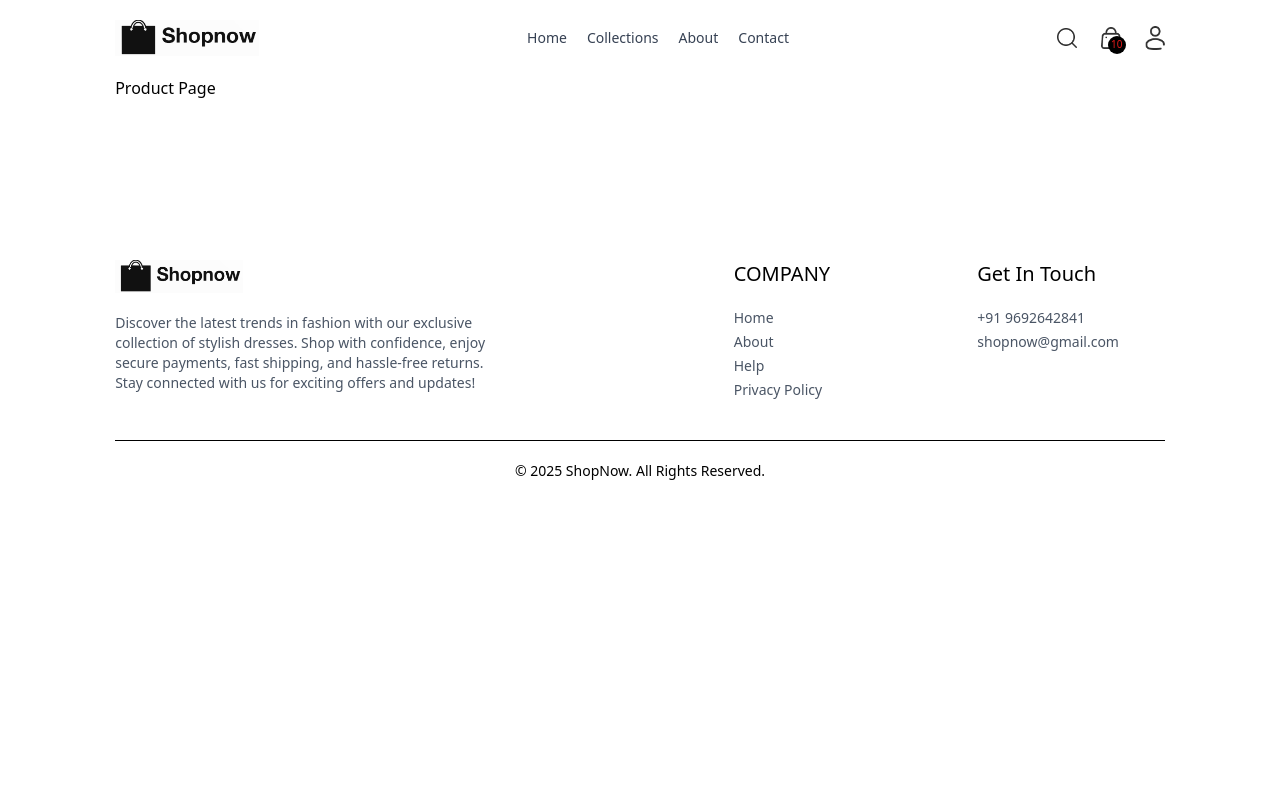
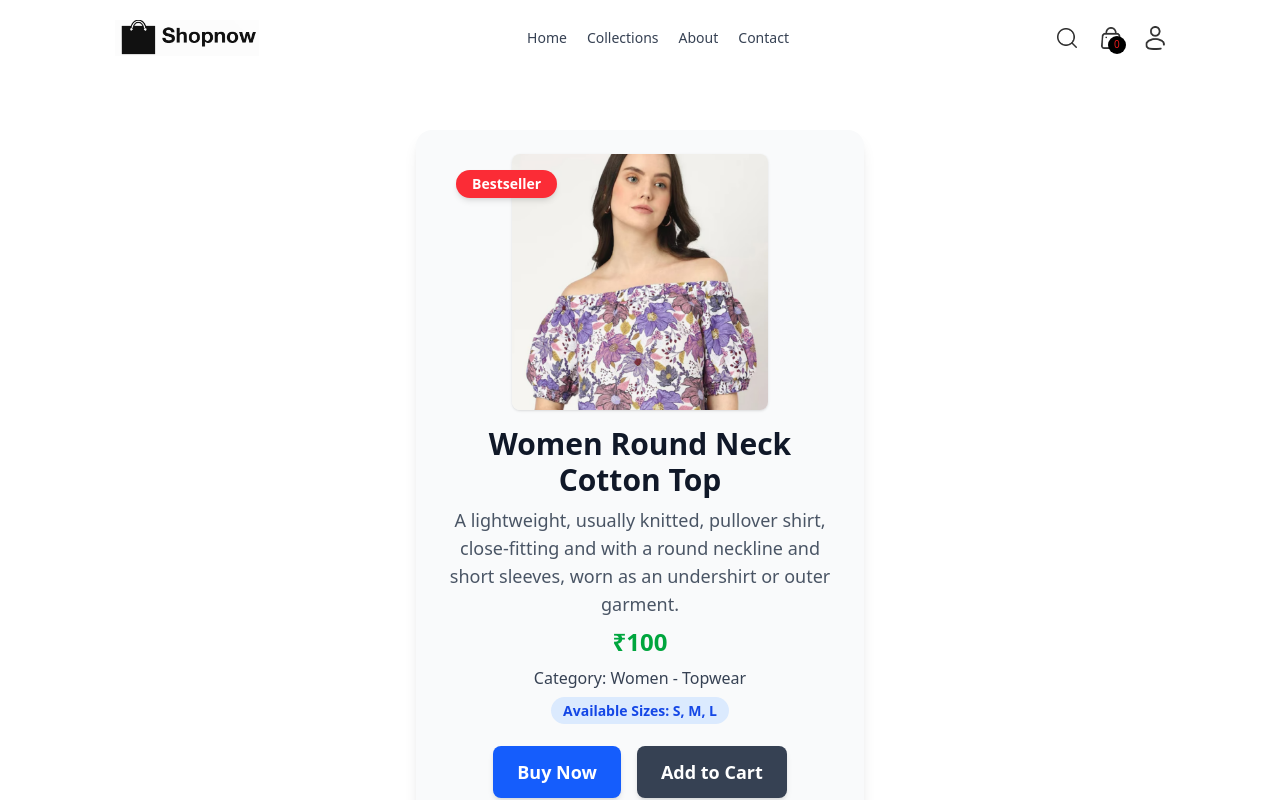
Before and after one commit to PratikParida2/E-Commerce-Project, a React (Vite) app: page /product/aaaaa in a window 1280 px wide. Shown: the top 800 px of the page. Built offline with nearby package versions, Linux system fonts and the light colour scheme.

Commit message:
Currently Working On Product Page

```diff
--- a/src/components/NavBar.jsx
+++ b/src/components/NavBar.jsx
@@ -5,7 +5,7 @@ import { ShopContext } from '../context/ShopContext';
 
 const NavBar = () => {
   const [visible,setVisible]=useState(false);
-  const {showSearch,setShowSearch}=useContext(ShopContext);
+  const {showSearch,setShowSearch,cart}=useContext(ShopContext);
   return (
     <div className='flex items-center justify-between py-5 font-medium '>
       <Link to={'/'}><img src={assets.logo} alt="logo" className='w-36' /></Link>
@@ -35,7 +35,7 @@ const NavBar = () => {
 
         <Link to='/cart' className='relative'>
             <img src={assets.cart_icon} className='w-5 min-w-5' alt="" />
-            <p className='absolute right-[-5px] bottom-[-5px] w-[18px] leading-4 bg-black text-[#e61b1b] aspect-square rounded-full text-[10px] text-center'>10</p>
+            <p className='absolute right-[-5px] bottom-[-5px] w-[18px] leading-4 bg-black text-[#e61b1b] aspect-square rounded-full text-[10px] text-center'>{cart.length}</p>
         </Link>
         <div className='group relative'>
             <img src={assets.profile_icon} className='cursor-pointer w-5' alt="" />
--- a/src/components/ShowProduct.jsx
+++ b/src/components/ShowProduct.jsx
@@ -1,9 +1,8 @@
 import React, { useContext } from 'react'
 import { ShopContext } from '../context/ShopContext'
 import { Link } from 'react-router';
-
 const ShowProduct = ({id,name,image,price}) => {
-    const {currency}=useContext(ShopContext);
+    const {currency,products}=useContext(ShopContext);
   return (
     <Link  className='text-gray-700 cursor-pointer' to={`/product/${id}`}>
         <div className='overflow-hidden'>
--- a/src/context/ShopContext.jsx
+++ b/src/context/ShopContext.jsx
@@ -8,8 +8,9 @@ const ShopContextProvider=(props)=>
     const deliveryCharge=10;
     const[showSearch,setShowSearch]=useState(false);
     const[search,setSearch]=useState('');
+    let cart=[];
     const value={
-        products,currency,deliveryCharge,showSearch,setShowSearch,search,setSearch
+        products,currency,deliveryCharge,showSearch,setShowSearch,search,setSearch,cart
     }
     return (
         <ShopContext.Provider value={value}>
--- a/src/pages/Product.jsx
+++ b/src/pages/Product.jsx
@@ -1,10 +1,65 @@
-import React from 'react'
+import React, { useContext } from 'react'
+import { useParams } from 'react-router'
+import { ShopContext } from '../context/ShopContext';
+import ShowProduct from '../components/ShowProduct';
+const Product = () => {
+  const {products,cart}=useContext(ShopContext);
 
-const Product = () => {
+  const parameter=useParams();
+  let index=-1;
+
+  console.log(products);
+  for(let i=0;i<products.length;i++)
+  {
+    if(products[i]._id===parameter.productId)
+    {
+      index=i;
+      break;
+    }
+  }
+  if(index===-1)
+  {
+    return <h1 className='text-center'>Product Not Found</h1>
+  }
+  console.log(index);
   return (
-    <div>
-      <h1>Product Page</h1>
+    <div className="min-h-screen bg-white flex items-center justify-center p-6">
+      <div className="max-w-md w-full bg-gray-50 shadow-lg rounded-2xl p-6 text-center relative">
+        {/* Product Image */}
+        <div className="relative">
+          {products[index].bestseller && (
+            <span className="bg-red-500 text-white text-sm font-semibold px-4 py-1 rounded-full absolute top-4 left-4 shadow-md">
+              Bestseller
+            </span>
+          )}
+          <img
+            src={products[index].image}
+            alt={products[index].name}
+            className="w-64 h-64 object-cover rounded-lg mx-auto shadow-sm"
+          />
+        </div>
+
+        {/* Product Details */}
+        <h2 className="text-3xl font-semibold text-gray-900 mt-4">{products[index].name}</h2>
+        <p className="text-gray-600 mt-2 text-lg">{products[index].description}</p>
+        <p className="text-2xl font-bold text-green-600 mt-2">₹{products[index].price}</p>
+        <p className="text-gray-700 mt-2 font-medium">Category: {products[index].category} - {products[index].subCategory}</p>
+        <div className="mt-2">
+          <span className="bg-blue-100 text-blue-700 px-3 py-1 rounded-full text-sm font-semibold">
+            Available Sizes: {products[index].sizes.join(", ")}
+          </span>
+        </div>
+        <div className="mt-6 flex justify-center space-x-4">
+          <button className="px-6 py-3 bg-blue-600 text-white text-lg font-semibold rounded-lg hover:bg-blue-700 transition-shadow shadow-md cursor-pointer">
+            Buy Now
+          </button>
+          <button className="px-6 py-3 bg-gray-700 text-white text-lg font-semibold rounded-lg hover:bg-gray-800 transition-shadow shadow-md cursor-pointer">
+            Add to Cart
+          </button>
+        </div>
+      </div>
     </div>
+
   )
 }
 
```
